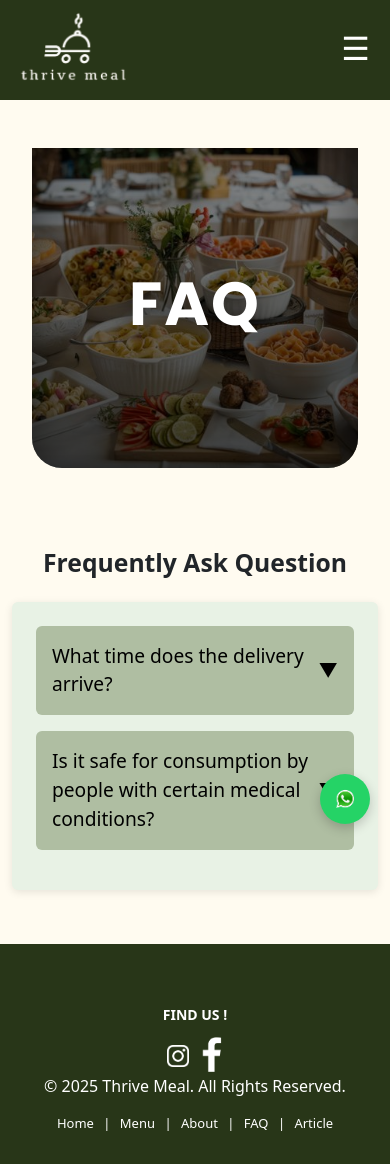
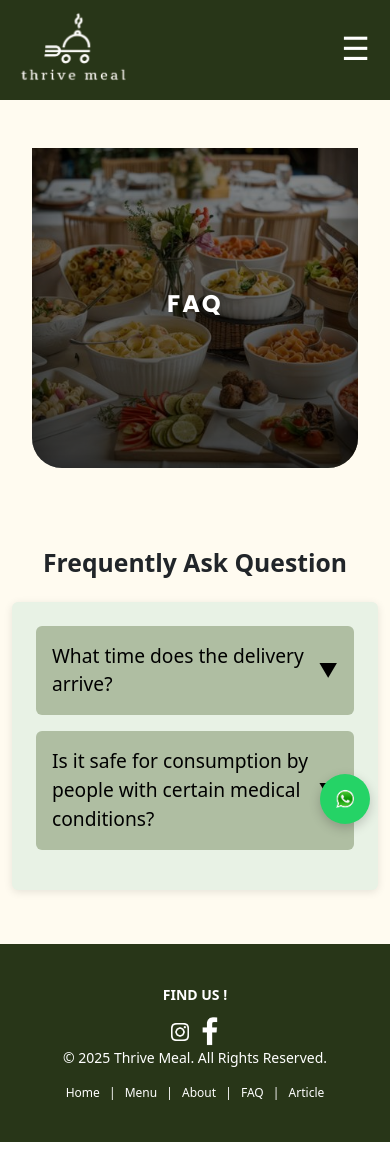
Before and after one commit to VanessaSimanta/Thrive-Meal, a React (Create React App) app in the folder frontend/: page /faq in a window 390 px wide. After the commit the page ends 1142 px from the top, so only its background shows below. Built offline with nearby package versions, Linux system fonts and the light colour scheme; no server answers.

Commit message:
responsive

```diff
--- a/frontend/src/App.css
+++ b/frontend/src/App.css
@@ -505,13 +505,13 @@ body {
 
 /* MENU section */
 .menu-page {
-  padding: 3rem 2rem 2rem; /* kurangi padding bawah sedikit */
+  padding: 3rem 2rem 2rem;
   background-color: #fffbf0;
   font-family: 'Poppins', sans-serif;
   overflow-x: hidden;
 }
 
-/* Perbaikan banner */
+
 .menu-banner {
   position: relative;
   width: 100%;
@@ -520,7 +520,7 @@ body {
   background-size: cover;
   background-position: center center;
   background-repeat: no-repeat;
-  /* Hilangkan margin negatif */
+
   margin: 0;
   display: flex;
   justify-content: center;
@@ -531,7 +531,7 @@ body {
   box-shadow: inset 0 0 40px rgba(0, 0, 0, 0.5);
 }
 
-/* Animasi overlay yang halus */
+
 .menu-banner::before {
   content: '';
   position: absolute;
@@ -777,7 +777,6 @@ body {
 }
 
 
-
 /* Footer Section */
 .footer {
   background-color: #283618;
@@ -864,3 +863,102 @@ body {
     font-size: 20px;
   }
 }
+
+
+.nav-links {
+  display: flex;
+  gap: 30px;
+}
+
+@media (max-width: 768px) {
+  .nav-links {
+    flex-direction: column;
+    background-color: #283618;
+    position: absolute;
+    top: 100%;
+    left: 0;
+    width: 100%;
+    display: none;
+    padding: 0;
+    z-index: 99;
+  }
+
+  .nav-links.open {
+    display: flex;
+  }
+}
+
+
+@media (max-width: 768px) {
+  .hero-text h1 {
+    font-size: 26px;
+  }
+
+  .hero {
+    padding: 30px 20px;
+  }
+
+  .cta {
+    font-size: 14px;
+    padding: 10px 24px;
+  }
+}
+
+/* Menu Title */
+@media (max-width: 768px) {
+  .menu-title {
+    font-size: 2rem;
+  }
+}
+
+@media (max-width: 480px) {
+  .menu-title {
+    font-size: 1.5rem;
+  }
+}
+
+/* Menu Categories Grid */
+@media (max-width: 768px) {
+  .menu-categories {
+    grid-template-columns: repeat(2, 1fr);
+  }
+}
+
+@media (max-width: 480px) {
+  .menu-categories {
+    grid-template-columns: 1fr;
+  }
+}
+
+
+.img-thumbnail {
+  max-width: 100%;
+  height: auto;
+}
+
+@media (max-width: 480px) {
+  .footer {
+    padding: 40px 10px;
+    font-size: 14px;
+  }
+
+  .footer-links {
+    font-size: 12px;
+  }
+
+  .footer .social-icons a img {
+    width: 18px;
+  }
+}
+
+@media (max-width: 480px) {
+  .cta {
+    padding: 10px 20px;
+    font-size: 14px;
+  }
+}
+
+
+html {
+  scroll-behavior: smooth;
+}
```
